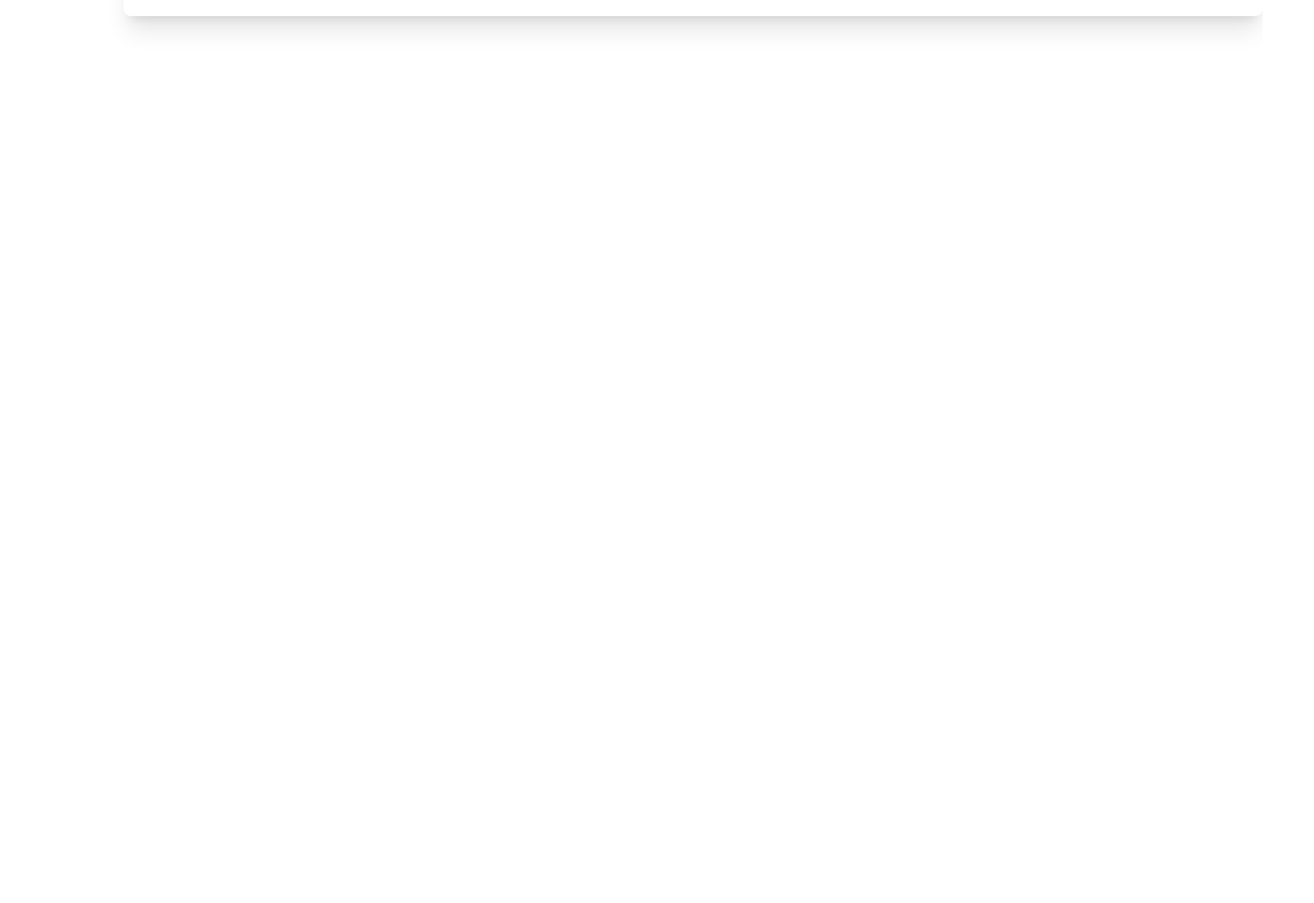
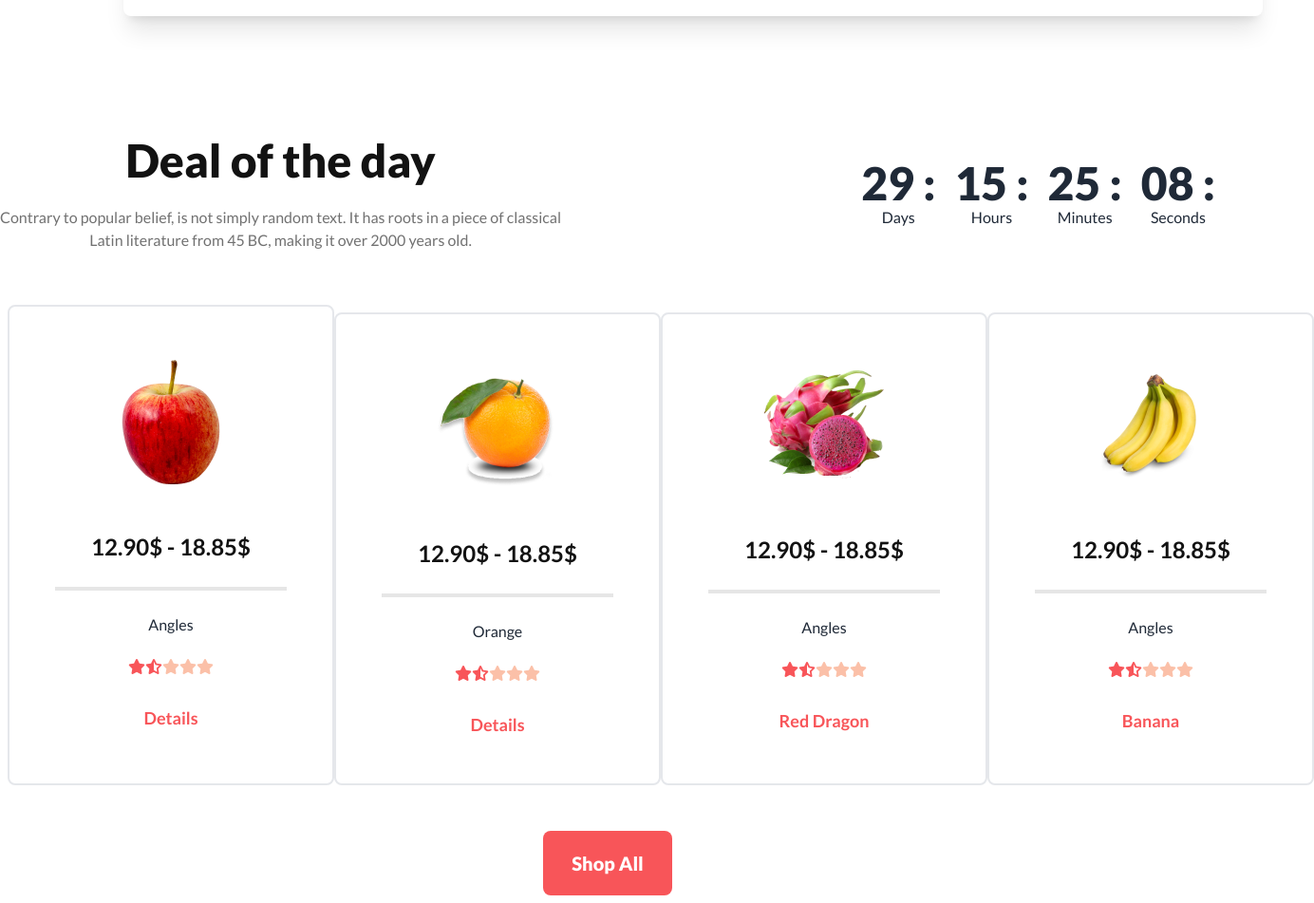
Before and after one commit to tauhid05/fruit-zone-with-daisyui, a plain HTML site: page index.html in a window 1280 px wide. Shown: the part 723-1674 px from the top of the page at 95% size, 1384 px wide, since content can reach past the window. Before the commit the page ends 988 px from the top, so only its background shows below. Drawn offline with nearby package versions, Linux system fonts and the light colour scheme.

Commit message:
added the fruit section

```diff
--- a/index.html
+++ b/index.html
@@ -94,7 +94,7 @@
 
           <div class="px-2 lg:px-0">
 
-            <div class="flex-1 space-y-12 container bg-[url('images/banner1.png')] max-w-[1440px] h-screen bg-contain bg-no-repeat rounded-lg">
+            <div class="flex-1 space-y-12 container bg-[url('images/banner1.png')] max-w-[1440px] lg:h-screen bg-contain bg-no-repeat rounded-lg">
 
               <div class="text-center">
                 <h2 class="text-[#FFFFFF] font-bold text-xl lg:text-7xl lg:pt-20 pt-2">Exotic tastes at your
@@ -122,7 +122,125 @@
 
           </div>
     </header>
-    <main>
+    <main class="container mx-auto">
+
+      <section class="mt-6 lg:mt-32">
+        <div class="lg:flex lg:justify-between mb-12">
+          <div class="text-center">
+            <h4 class="text-[#121212] text-xl lg:text-5xl font-extrabold">Deal of the day</h4>
+            <p class="p-2 lg:p-0 mt-2 lg:mt-6 text-sm lg:text-base font-medium text-[rgba(18,18,18,0.60)]">Contrary to popular belief, is not simply random text. It has roots in a piece of classical
+              <br>
+              Latin literature from 45 BC, making it over 2000 years old.</p>
+          </div>
+          <div class="flex gap-5">
+           <div class="flex flex-col justify-center items-center">
+            <h4 class="font-extrabold text-3xl lg:text-5xl">29   :</h4>
+            <p class="font-medium text-center">Days</p>
+           </div>
+           <div class="flex flex-col justify-center items-center">
+            <h4 class="font-extrabold text-3xl lg:text-5xl">15   :</h4>
+            <p class="font-medium text-center">Hours</p>
+           </div>
+           <div class="flex flex-col justify-center items-center">
+            <h4 class="font-extrabold text-3xl lg:text-5xl">25   :</h4>
+            <p class="font-medium text-center">Minutes</p>
+           </div>
+           <div class="flex flex-col justify-center items-center">
+            <h4 class="font-extrabold text-3xl lg:text-5xl">08   :</h4>
+            <p class="font-medium text-center">Seconds</p>
+           </div>
+          </div>
+        </div>
+      </section>
+
+      <section class="mt-12 p-2">
+        <div class="lg:flex lg:flex-1 justify-evenly space-y-2">
+
+          <!-- card 1 -->
+
+          <div class="lg:p-12 text-center flex flex-col border-2 rounded-lg bg-[#FFF] items-center justify-center">
+            <img class="" src="images/fruit6.png" alt="">
+            <h6 class="mt-12 text-[24px] font-bold text-[#121212]">12.90$ - 18.85$</h6>
+            <span class="my-6 inline-block w-[244px] h-1 bg-[rgba(18,18,18,.10)]"></span>
+            <p class="text-base text-[rgba(18,18,18,0.60) font-medium]">Angles</p>
+
+           <div class="flex mt-6">
+            <i class="fa-solid fa-star text-[#F85559]"></i>
+            <i class="fa-solid fa-star-half-stroke text-[#F85559]"></i>
+            <i class="fa-solid fa-star text-[#FBC0A8]"></i>
+            <i class="fa-solid fa-star text-[#FBC0A8]"></i>
+            <i class="fa-solid fa-star text-[#FBC0A8]"></i>
+
+
+           </div>
+            <p class="mt-8 text-lg text-[#F85559] font-bold">Details</p>
+          </div>
+
+          <!-- card 2 -->
+
+          <div class="lg:p-12 text-center flex flex-col border-2 rounded-lg bg-[#FFF] items-center justify-center">
+            <img class="" src="images/fruit7.png" alt="">
+            <h6 class="mt-12 text-[24px] font-bold text-[#121212]">12.90$ - 18.85$</h6>
+            <span class="my-6 inline-block w-[244px] h-1 bg-[rgba(18,18,18,.10)]"></span>
+            <p class="text-base text-[rgba(18,18,18,0.60) font-medium]">Orange</p>
+
+           <div class="flex mt-6">
+            <i class="fa-solid fa-star text-[#F85559]"></i>
+            <i class="fa-solid fa-star-half-stroke text-[#F85559]"></i>
+            <i class="fa-solid fa-star text-[#FBC0A8]"></i>
+            <i class="fa-solid fa-star text-[#FBC0A8]"></i>
+            <i class="fa-solid fa-star text-[#FBC0A8]"></i>
+
+
+           </div>
+            <p class="mt-8 text-lg text-[#F85559] font-bold">Details</p>
+          </div>
+
+          <!-- card 3 -->
+
+          <div class="lg:p-12 text-center flex flex-col border-2 rounded-lg bg-[#FFF] items-center justify-center">
+            <img class="" src="images/fruit8.png" alt="">
+            <h6 class="mt-12 text-[24px] font-bold text-[#121212]">12.90$ - 18.85$</h6>
+            <span class="my-6 inline-block w-[244px] h-1 bg-[rgba(18,18,18,.10)]"></span>
+            <p class="text-base text-[rgba(18,18,18,0.60) font-medium]">Angles</p>
+
+           <div class="flex mt-6">
+            <i class="fa-solid fa-star text-[#F85559]"></i>
+            <i class="fa-solid fa-star-half-stroke text-[#F85559]"></i>
+            <i class="fa-solid fa-star text-[#FBC0A8]"></i>
+            <i class="fa-solid fa-star text-[#FBC0A8]"></i>
+            <i class="fa-solid fa-star text-[#FBC0A8]"></i>
+
+
+           </div>
+            <p class="mt-8 text-lg text-[#F85559] font-bold">Red Dragon</p>
+          </div>
+
+          <!-- card 4 -->
+
+          <div class="lg:p-12 text-center flex flex-col border-2 rounded-lg bg-[#FFF] items-center justify-center">
+            <img class="" src="images/fruit9.png" alt="">
+            <h6 class="mt-12 text-[24px] font-bold text-[#121212]">12.90$ - 18.85$</h6>
+            <span class="my-6 inline-block w-[244px] h-1 bg-[rgba(18,18,18,.10)]"></span>
+            <p class="text-base text-[rgba(18,18,18,0.60) font-medium]">Angles</p>
+
+           <div class="flex mt-6">
+            <i class="fa-solid fa-star text-[#F85559]"></i>
+            <i class="fa-solid fa-star-half-stroke text-[#F85559]"></i>
+            <i class="fa-solid fa-star text-[#FBC0A8]"></i>
+            <i class="fa-solid fa-star text-[#FBC0A8]"></i>
+            <i class="fa-solid fa-star text-[#FBC0A8]"></i>
+
+
+           </div>
+            <p class="mt-8 text-lg text-[#F85559] font-bold">Banana</p>
+          </div>
+
+
+        </div>
+
+        <button class="block m-auto mt-12 font-extrabold text-xl text-white bg-[#F85559] rounded-lg px-[30px] py-[20px]">Shop All</button>
+      </section>
 
     </main>
     <footer>
```
